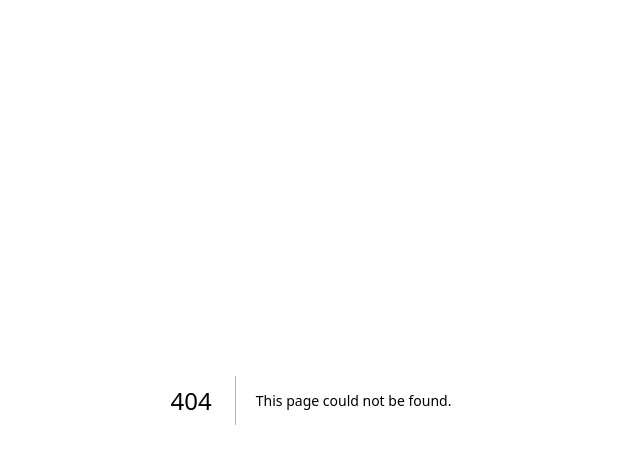
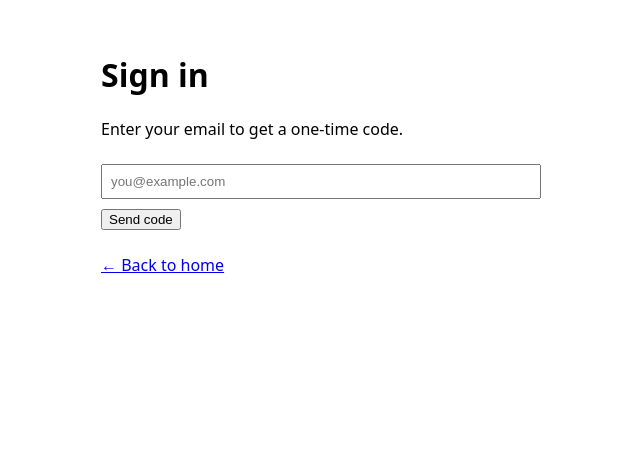
Before and after one commit to bebarrey/soulsync-caregiver, a Next.js app: page /signin in a window 1280 px wide. Before the commit this address had no page. Shown: the top 464 px of the page, without its empty margins (329-969 px from the left). Built offline with nearby package versions, Linux system fonts and the light colour scheme; no server answers.

Commit message:
Create page.tsx

```diff
--- /dev/null
+++ b/app/signin/page.tsx
@@ -0,0 +1,62 @@
+'use client';
+import { useState } from 'react';
+import { supabase } from '../../lib/supabaseBrowser';
+import Link from 'next/link';
+
+export default function SignInPage() {
+  const [email, setEmail] = useState('');
+  const [phase, setPhase] = useState<'enter'|'code'|'done'>('enter');
+  const [error, setError] = useState<string| null>(null);
+  const [code, setCode] = useState('');
+
+  async function sendCode(e: React.FormEvent) {
+    e.preventDefault();
+    setError(null);
+    const { error } = await supabase.auth.signInWithOtp({
+      email,
+      options: { shouldCreateUser: true }
+    });
+    if (error) setError(error.message);
+    else setPhase('code');
+  }
+
+  async function verifyCode(e: React.FormEvent) {
+    e.preventDefault();
+    setError(null);
+    const { error } = await supabase.auth.verifyOtp({
+      email,
+      token: code,
+      type: 'email'
+    });
+    if (error) setError(error.message);
+    else setPhase('done');
+  }
+
+  return (
+    <main style={{maxWidth: 420, margin: '0 auto', padding: 24}}>
+      <h1>Sign in</h1>
+      {phase==='enter' && (
+        <form onSubmit={sendCode}>
+          <p>Enter your email to get a one-time code.</p>
+          <input type="email" placeholder="you@example.com" value={email} onChange={e=>setEmail(e.target.value)} required style={{width:'100%', padding:8, margin:'8px 0'}}/>
+          <button type="submit">Send code</button>
+          {error && <p style={{color:'crimson'}}>{error}</p>}
+        </form>
+      )}
+      {phase==='code' && (
+        <form onSubmit={verifyCode}>
+          <p>Check your email and paste the 6-digit code.</p>
+          <input inputMode="numeric" pattern="[0-9]*" placeholder="123456" value={code} onChange={e=>setCode(e.target.value)} required style={{width:'100%', padding:8, margin:'8px 0'}}/>
+          <button type="submit">Verify & continue</button>
+          {error && <p style={{color:'crimson'}}>{error}</p>}
+        </form>
+      )}
+      {phase==='done' && (
+        <div>
+          <p>Signed in. Go to your <Link href="/checkin">Daily Check-in</Link>.</p>
+        </div>
+      )}
+      <p style={{marginTop:24}}><Link href="/">← Back to home</Link></p>
+    </main>
+  );
+}
```
